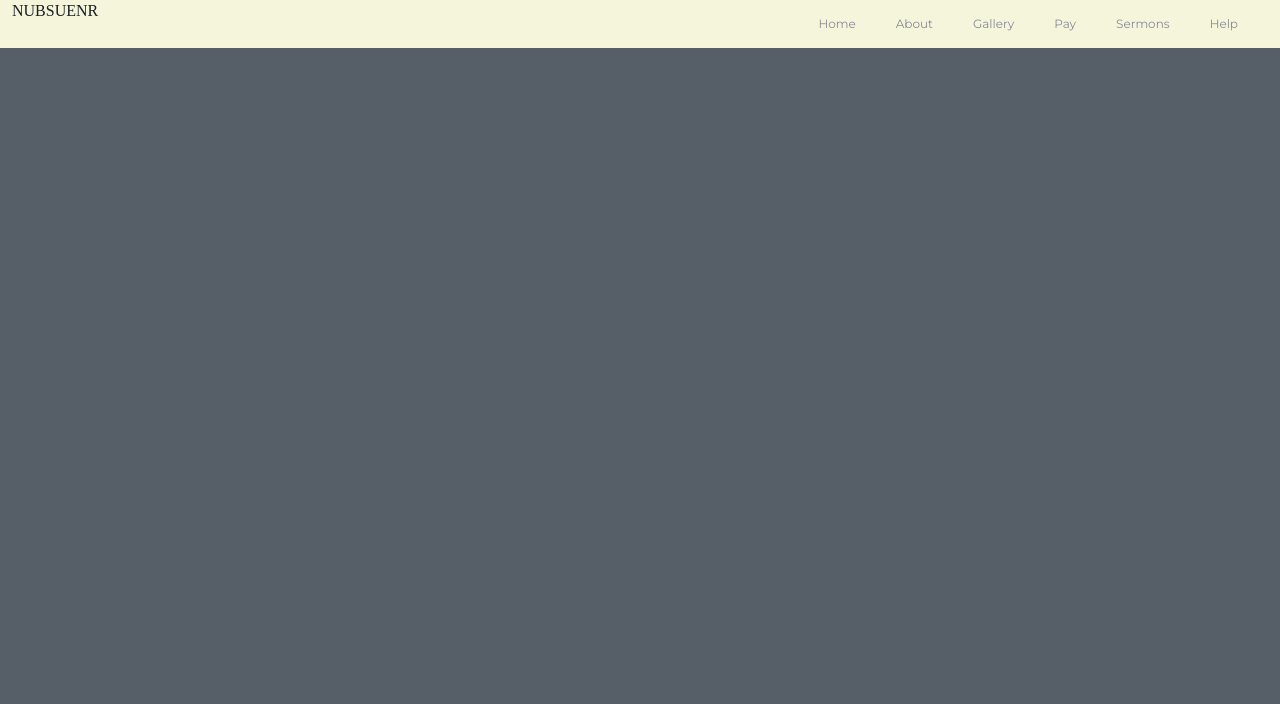
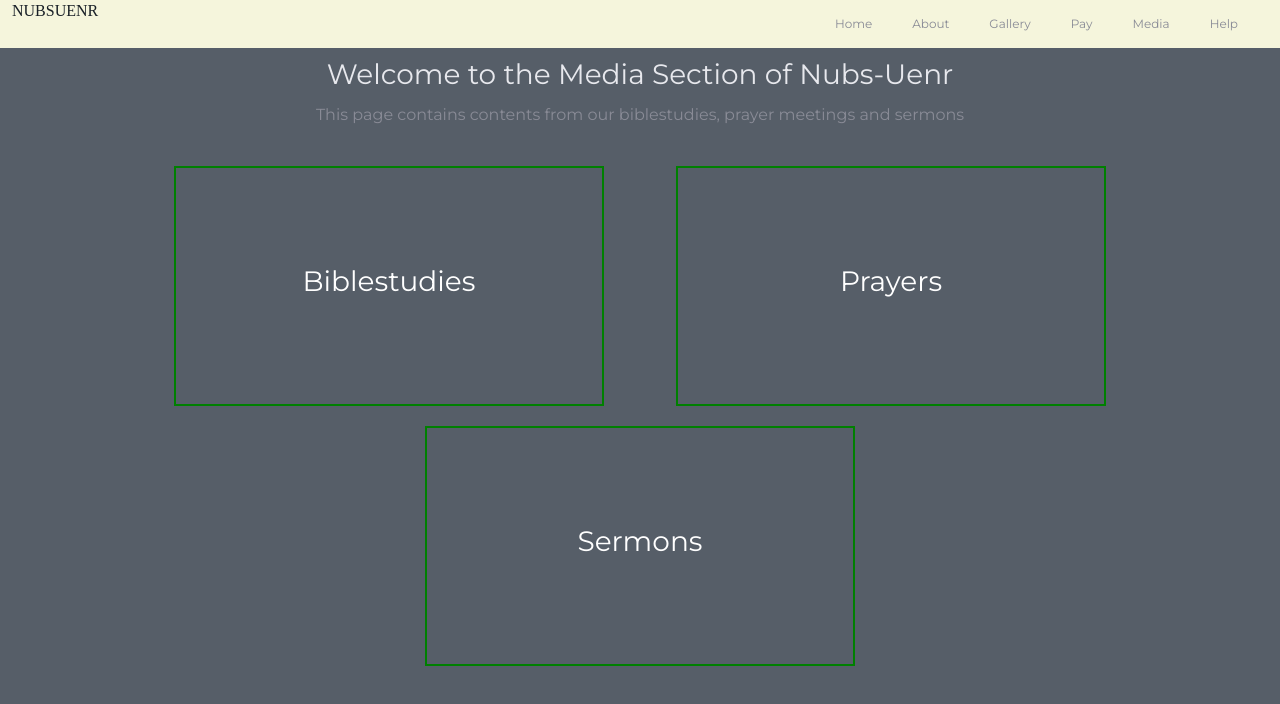
Before and after one commit to amgenious/nubsweb, a React (Create React App) app: page /media in a window 1280 px wide. Shown: the top 704 px of the page. Built offline with nearby package versions, Linux system fonts and the light colour scheme.

Commit message:
done with the media page

```diff
--- a/src/App.js
+++ b/src/App.js
@@ -8,6 +8,7 @@ import WingsIndex from "./Components/WingsPage/WingsIndex";
 import { Helmet } from "react-helmet";
 import DonationsIndex from "./Components/DonationsPage/DonationsIndex";
 import { Helpindex } from "./Components/HelpPage/Helpindex";
+import { MediaIndex } from "./Components/MediaPage/MediaIndex";
 
 
 function App() {
@@ -43,6 +44,9 @@ function App() {
       <Route path="/help">
         <Helpindex />
       </Route>
+      <Route path="/media">
+        <MediaIndex />
+      </Route>
       </Switch>
     </div>
      {/* <Footer /> */}
--- /dev/null
+++ b/src/Components/MediaPage/MediaIndex.js
@@ -0,0 +1,36 @@
+import React from 'react'
+import { Link } from 'react-router-dom';
+
+export const MediaIndex = () => {
+  return (
+    <>
+    <div className='container'>
+      <div className='row'>
+        <div className='col-md-12'>
+        <h3 style={{textAlign:'center', marginTop:'10px'}}>Welcome to the Media Section of Nubs-Uenr</h3>
+        <p style={{textAlign:'center'}}>This page contains contents from our biblestudies, prayer meetings and sermons</p>
+        <div style={{marginTop:'10px', height:'auto', padding:'20px', display:'flex', justifyContent:'space-evenly', alignItems:'center',flexWrap:'wrap'}}>
+
+        <div style={{height:'30vh',border:'2px solid green', width:'40%', display:'flex', alignItems:"center", justifyContent:'center',marginBottom:'20px'}}>
+       <Link to="/biblestudies" style={{textDecoration:'none', color:'white'}}>
+       <h3>Biblestudies</h3>
+       </Link>
+         </div>
+        <div style={{height:'30vh',border:'2px solid green', width:'40%', display:'flex', alignItems:"center", justifyContent:'center',marginBottom:'20px'}}>
+       <Link to="/prayers" style={{textDecoration:'none', color:'white'}}>
+       <h3>Prayers</h3>
+       </Link>
+         </div>
+        <div style={{height:'30vh',border:'2px solid green', width:'40%', display:'flex', alignItems:"center", justifyContent:'center',marginBottom:'20px'}}>
+       <Link to="/sermons" style={{textDecoration:'none', color:'white'}}>
+       <h3>Sermons</h3>
+       </Link>
+         </div>
+
+        </div>
+        </div>
+      </div>
+    </div>
+    </>
+  )
+}
--- a/src/Components/Nav.js
+++ b/src/Components/Nav.js
@@ -58,9 +58,9 @@ function Nav() {
             </li>
         </Link>
 
-        <Link to='/#' style={{textDecoration:'none'}} class="nav-link">
+        <Link to='/media' style={{textDecoration:'none'}} class="nav-link">
         <li><i class="fa-solid fa-book-open"></i>
-            <p>Sermons</p>
+            <p>Media</p>
             </li>
         </Link>
 
```
